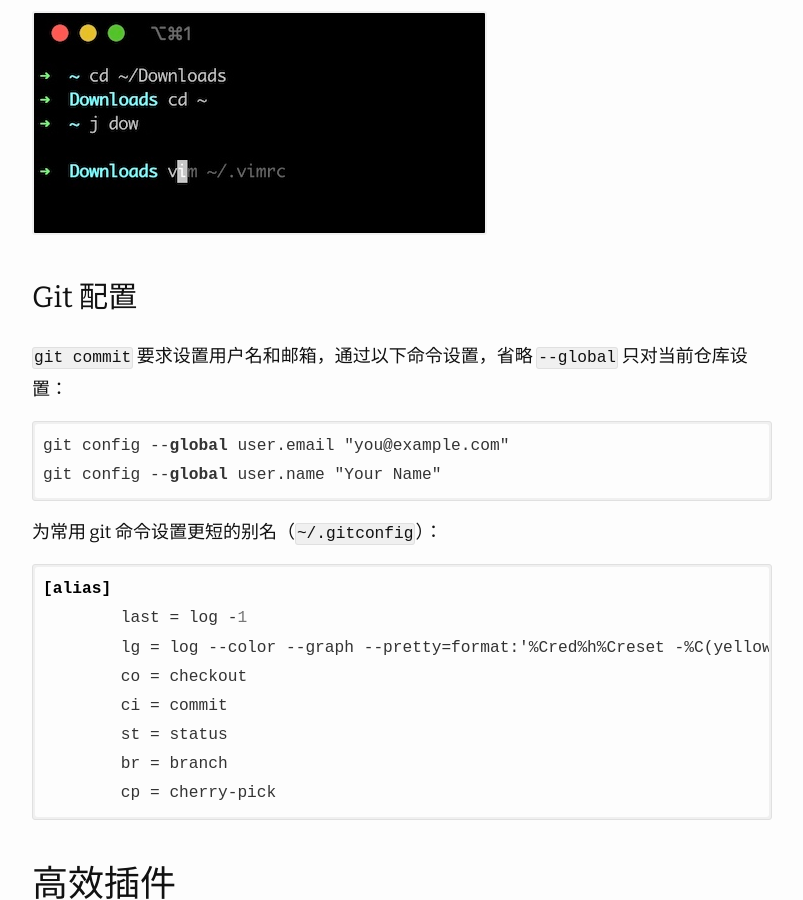
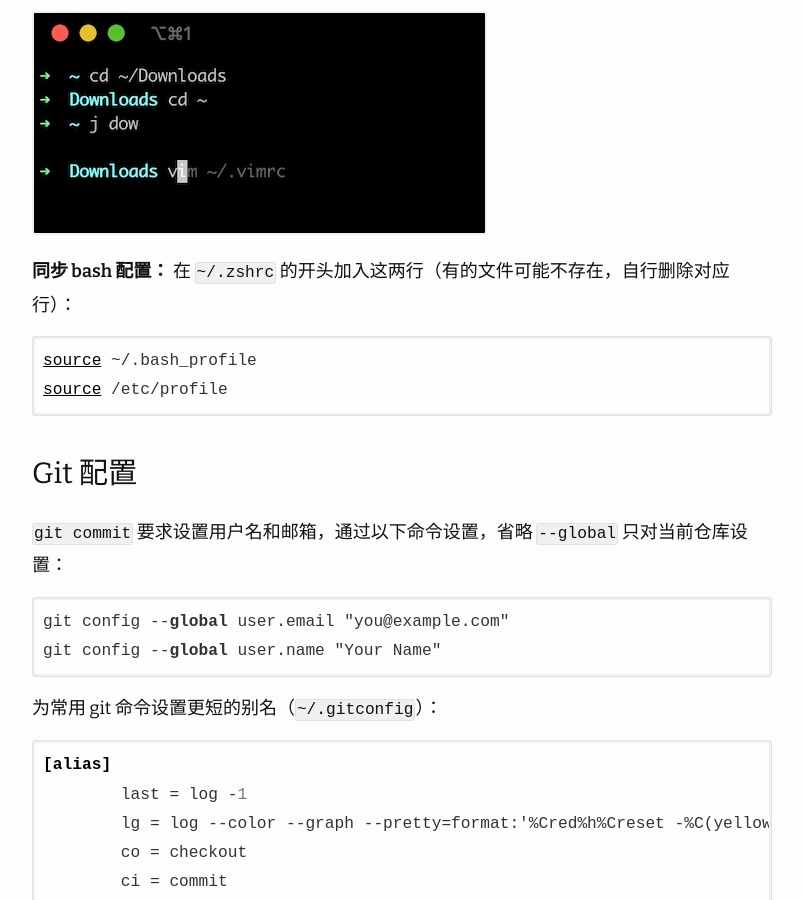
Before and after one commit to imageslr/blog, a Jekyll site: the page built from _posts/2020-03-19-mac-initialization.md, in a window 1280 px wide and 900 px high, scrolled down 8615 px. Shown: the whole window, without its empty margins (238-1041 px from the left). Built offline with Jekyll 4.4.1, drawn with Linux system fonts in a browser that asks for light colours; nearby versions of some CDN libraries; comment, search, counter and statistics services are not loaded.

Commit message:
update post

````diff
--- a/_posts/2020-03-19-mac-initialization.md
+++ b/_posts/2020-03-19-mac-initialization.md
@@ -200,6 +200,13 @@ source $ZSH/oh-my-zsh.sh
 
 ![-w569](/media/15846317408700.jpg)
 
+**同步 bash 配置：**
+在 `~/.zshrc` 的开头加入这两行（有的文件可能不存在，自行删除对应行）：
+```
+source ~/.bash_profile
+source /etc/profile
+```
+
 ### Git 配置
 `git commit` 要求设置用户名和邮箱，通过以下命令设置，省略 `--global` 只对当前仓库设置：
 ```
````
